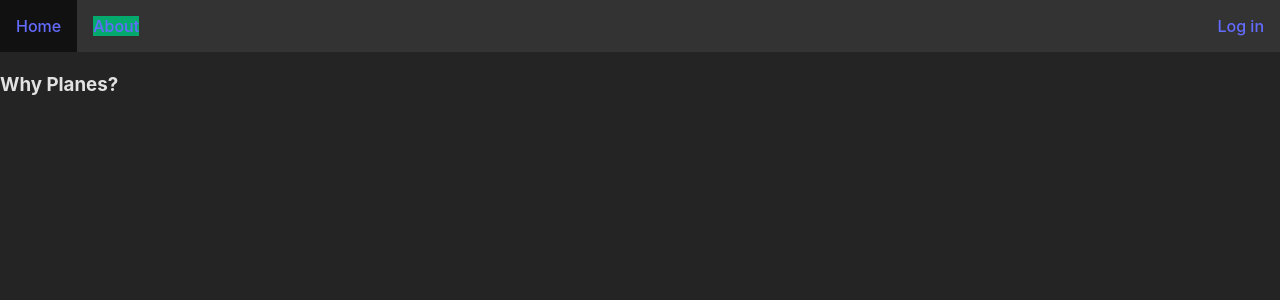
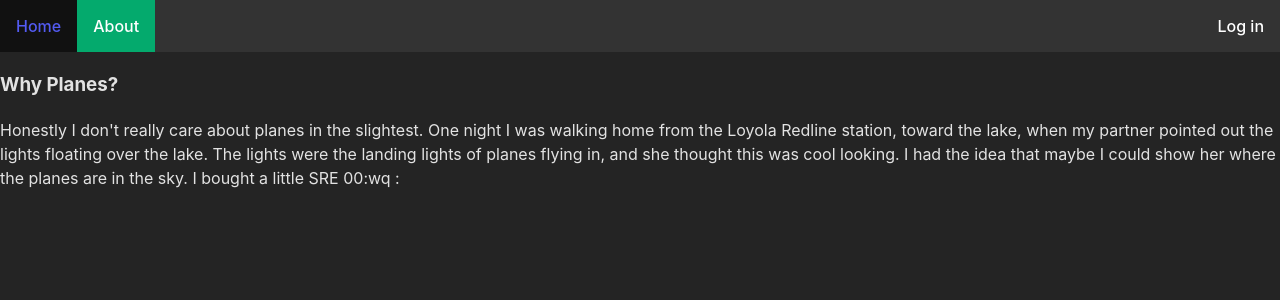
Before and after one commit to InterMW/Website, a React (Vite) app in the folder website/: page /#/about in a window 1280 px wide. Shown: the top 300 px of the page. Built offline with nearby package versions, Linux system fonts and the light colour scheme.

Commit message:
Now with more automation

```diff
--- a/website/src/About.tsx
+++ b/website/src/About.tsx
@@ -5,6 +5,12 @@ class About extends Component {
         return (
             <div>
                 <h3>Why Planes?</h3>
+                <p>  Honestly I don't really care about planes in the slightest.
+
+                One night I was walking home from the Loyola Redline station, toward the lake, when my partner pointed out the lights floating over the lake.  The lights were the landing lights of planes flying in, and she thought this was cool looking.
+
+                I had the idea that maybe I could show her where the planes are in the sky.  I bought a little SRE     00:wq
+                :</p>
             </div>
         )
     }
--- a/website/src/App.css
+++ b/website/src/App.css
@@ -23,6 +23,7 @@ li {
   background-color: #111;
 }
 .navitem {
+  float: left;
   display: block;
   color: white;
   text-align: center;
--- a/website/src/App.tsx
+++ b/website/src/App.tsx
@@ -10,9 +10,9 @@ class App extends Component {
             <HashRouter>
             <div className="App">
                 <ul className="navigate" >
-                <li className="navitem"><NavLink to="/">Home</NavLink> </li>
-                <li className="navitem"><NavLink to="/about">About</NavLink> </li>
-                <li className="navitem navright"><NavLink to="/log">Log in</NavLink> </li>
+                    <NavLink className="navitem" to="/">Home</NavLink>
+                    <NavLink className="navitem" to="/about" >About</NavLink>
+                    <NavLink className="navitem navright" to="/log">Log in</NavLink>
                 </ul>
                 <div className="content">
                     <Routes>
```
Also changed, not shown: 1 other file (tests, documents, lock files or other folders).
